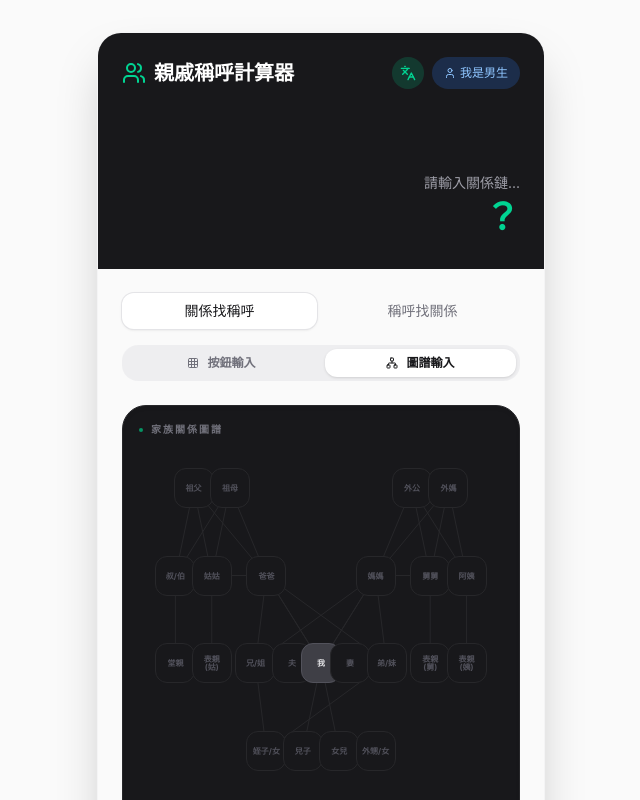
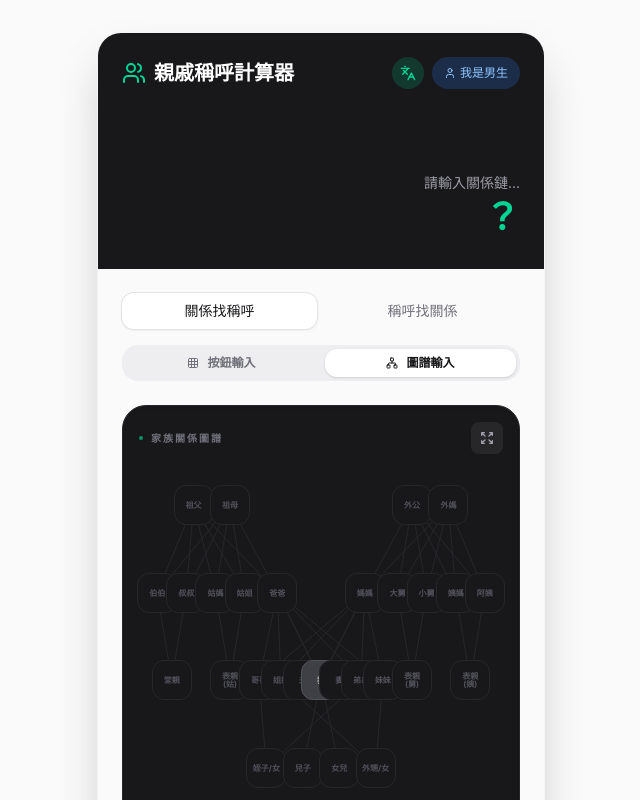
Before and after one commit to GDot-dot/appellation, a React (Vite) app: page / in a window 1280 px wide. Both pictures are taken after a click on the button "圖譜輸入". Shown: the top 800 px of the page, without its empty margins (319-959 px from the left). Built offline with nearby package versions, Linux system fonts and the light colour scheme.

Commit message:
1.優化

```diff
--- a/src/App.tsx
+++ b/src/App.tsx
@@ -147,6 +147,7 @@ export default function App() {
   const [isCalculating, setIsCalculating] = useState(false);
   const [showTree, setShowTree] = useState(false);
   const [inputMethod, setInputMethod] = useState<'buttons' | 'tree'>('buttons');
+  const [isTreeFullscreen, setIsTreeFullscreen] = useState(false);
 
   const getTaigiInfo = (mandarinTerm: string) => {
     return TAIGI_MAP[mandarinTerm] || null;
@@ -168,23 +169,29 @@ export default function App() {
     { id: '外祖母', label: '外媽', x: 85, y: 10, path: ['母', '母'], searchTerm: '外婆' },
 
     // 父輩 (y: 35)
-    { id: '叔伯', label: '叔/伯', x: 10, y: 35, path: ['父', '兄'], altPath: ['父', '弟'], searchTerm: '叔叔' },
-    { id: '姑姑', label: '姑姑', x: 20, y: 35, path: ['父', '姐'], altPath: ['父', '妹'], searchTerm: '姑姑' },
-    { id: '父', label: '爸爸', x: 35, y: 35, path: ['父'], searchTerm: '爸爸' },
-    { id: '母', label: '媽媽', x: 65, y: 35, path: ['母'], searchTerm: '媽媽' },
-    { id: '舅舅', label: '舅舅', x: 80, y: 35, path: ['母', '兄'], altPath: ['母', '弟'], searchTerm: '舅舅' },
-    { id: '姨媽', label: '阿姨', x: 90, y: 35, path: ['母', '姐'], altPath: ['母', '妹'], searchTerm: '阿姨' },
+    { id: '伯父', label: '伯伯', x: 5, y: 35, path: ['父', '兄'], searchTerm: '伯伯' },
+    { id: '叔叔', label: '叔叔', x: 13, y: 35, path: ['父', '弟'], searchTerm: '叔叔' },
+    { id: '姑媽', label: '姑媽', x: 21, y: 35, path: ['父', '姐'], searchTerm: '姑媽' },
+    { id: '姑姐', label: '姑姐', x: 29, y: 35, path: ['父', '妹'], searchTerm: '姑姑' },
+    { id: '父', label: '爸爸', x: 38, y: 35, path: ['父'], searchTerm: '爸爸' },
+    { id: '母', label: '媽媽', x: 62, y: 35, path: ['母'], searchTerm: '媽媽' },
+    { id: '大舅', label: '大舅', x: 71, y: 35, path: ['母', '兄'], searchTerm: '大舅' },
+    { id: '小舅', label: '小舅', x: 79, y: 35, path: ['母', '弟'], searchTerm: '小舅' },
+    { id: '姨媽', label: '姨媽', x: 87, y: 35, path: ['母', '姐'], searchTerm: '姨媽' },
+    { id: '阿姨', label: '阿姨', x: 95, y: 35, path: ['母', '妹'], searchTerm: '阿姨' },
 
     // 自己輩 (y: 60)
-    { id: '堂親', label: '堂親', x: 10, y: 60, path: ['父', '兄', '子'], altPath: ['父', '弟', '子'], extraPaths: [['父', '兄', '女'], ['父', '弟', '女']], searchTerm: '堂哥' },
-    { id: '表親1', label: '表親(姑)', x: 20, y: 60, path: ['父', '姐', '子'], altPath: ['父', '妹', '子'], extraPaths: [['父', '姐', '女'], ['父', '妹', '女']], searchTerm: '表哥' },
-    { id: '兄姐', label: '兄/姐', x: 32, y: 60, path: ['兄'], altPath: ['姐'], searchTerm: '哥哥' },
-    { id: '夫', label: '夫', x: 42, y: 60, path: ['夫'], searchTerm: '老公' },
+    { id: '堂親', label: '堂親', x: 9, y: 60, path: ['父', '兄', '子'], altPath: ['父', '弟', '子'], extraPaths: [['父', '兄', '女'], ['父', '弟', '女']], searchTerm: '堂哥' },
+    { id: '表親1', label: '表親(姑)', x: 25, y: 60, path: ['父', '姐', '子'], altPath: ['父', '妹', '子'], extraPaths: [['父', '姐', '女'], ['父', '妹', '女']], searchTerm: '表哥' },
+    { id: '哥哥', label: '哥哥', x: 33, y: 60, path: ['兄'], searchTerm: '哥哥' },
+    { id: '姐姐', label: '姐姐', x: 39, y: 60, path: ['姐'], searchTerm: '姐姐' },
+    { id: '夫', label: '夫', x: 45, y: 60, path: ['夫'], searchTerm: '老公' },
     { id: '我', label: '我', x: 50, y: 60, path: [], searchTerm: '' },
-    { id: '妻', label: '妻', x: 58, y: 60, path: ['妻'], searchTerm: '老婆' },
-    { id: '弟妹', label: '弟/妹', x: 68, y: 60, path: ['弟'], altPath: ['妹'], searchTerm: '弟弟' },
-    { id: '表親2', label: '表親(舅)', x: 80, y: 60, path: ['母', '兄', '子'], altPath: ['母', '弟', '子'], extraPaths: [['母', '兄', '女'], ['母', '弟', '女']], searchTerm: '表哥' },
-    { id: '表親3', label: '表親(姨)', x: 90, y: 60, path: ['母', '姐', '子'], altPath: ['母', '妹', '子'], extraPaths: [['母', '姐', '女'], ['母', '妹', '女']], searchTerm: '表哥' },
+    { id: '妻', label: '妻', x: 55, y: 60, path: ['妻'], searchTerm: '老婆' },
+    { id: '弟弟', label: '弟弟', x: 61, y: 60, path: ['弟'], searchTerm: '弟弟' },
+    { id: '妹妹', label: '妹妹', x: 67, y: 60, path: ['妹'], searchTerm: '妹妹' },
+    { id: '表親2', label: '表親(舅)', x: 75, y: 60, path: ['母', '兄', '子'], altPath: ['母', '弟', '子'], extraPaths: [['母', '兄', '女'], ['母', '弟', '女']], searchTerm: '表哥' },
+    { id: '表親3', label: '表親(姨)', x: 91, y: 60, path: ['母', '姐', '子'], altPath: ['母', '妹', '子'], extraPaths: [['母', '姐', '女'], ['母', '妹', '女']], searchTerm: '表哥' },
 
     // 子輩 (y: 85)
     { id: '姪子', label: '姪子/女', x: 35, y: 85, path: ['兄', '子'], altPath: ['弟', '子'], extraPaths: [['兄', '女'], ['弟', '女']], searchTerm: '姪子' },
@@ -196,25 +203,34 @@ export default function App() {
   // 定義節點間的連線
   const CONNECTIONS = [
     { from: '祖父', to: '父' }, { from: '祖母', to: '父' },
-    { from: '祖父', to: '叔伯' }, { from: '祖母', to: '叔伯' },
-    { from: '祖父', to: '姑姑' }, { from: '祖母', to: '姑姑' },
+    { from: '祖父', to: '伯父' }, { from: '祖母', to: '伯父' },
+    { from: '祖父', to: '叔叔' }, { from: '祖母', to: '叔叔' },
+    { from: '祖父', to: '姑媽' }, { from: '祖母', to: '姑媽' },
+    { from: '祖父', to: '姑姐' }, { from: '祖母', to: '姑姐' },
     { from: '外祖父', to: '母' }, { from: '外祖母', to: '母' },
-    { from: '外祖父', to: '舅舅' }, { from: '外祖母', to: '舅舅' },
+    { from: '外祖父', to: '大舅' }, { from: '外祖母', to: '大舅' },
+    { from: '外祖父', to: '小舅' }, { from: '外祖母', to: '小舅' },
     { from: '外祖父', to: '姨媽' }, { from: '外祖母', to: '姨媽' },
+    { from: '外祖父', to: '阿姨' }, { from: '外祖母', to: '阿姨' },
     { from: '父', to: '我' }, { from: '母', to: '我' },
     { from: '我', to: '父' }, { from: '我', to: '母' },
-    { from: '我', to: '兄姐' }, { from: '我', to: '弟妹' },
+    { from: '我', to: '哥哥' }, { from: '我', to: '姐姐' },
+    { from: '我', to: '弟弟' }, { from: '我', to: '妹妹' },
     { from: '我', to: '夫' }, { from: '我', to: '妻' },
-    { from: '父', to: '叔伯' }, { from: '父', to: '姑姑' },
-    { from: '母', to: '舅舅' }, { from: '母', to: '姨媽' },
-    { from: '父', to: '兄姐' }, { from: '母', to: '兄姐' },
-    { from: '父', to: '弟妹' }, { from: '母', to: '弟妹' },
-    { from: '叔伯', to: '堂親' },
-    { from: '姑姑', to: '表親1' },
-    { from: '舅舅', to: '表親2' },
-    { from: '姨媽', to: '表親3' },
-    { from: '兄姐', to: '姪子' },
-    { from: '弟妹', to: '姪子' },
+    { from: '父', to: '伯父' }, { from: '父', to: '叔叔' },
+    { from: '父', to: '姑媽' }, { from: '父', to: '姑姐' },
+    { from: '母', to: '大舅' }, { from: '母', to: '小舅' },
+    { from: '母', to: '姨媽' }, { from: '母', to: '阿姨' },
+    { from: '父', to: '哥哥' }, { from: '母', to: '哥哥' },
+    { from: '父', to: '姐姐' }, { from: '母', to: '姐姐' },
+    { from: '父', to: '弟弟' }, { from: '母', to: '弟弟' },
+    { from: '父', to: '妹妹' }, { from: '母', to: '妹妹' },
+    { from: '伯父', to: '堂親' }, { from: '叔叔', to: '堂親' },
+    { from: '姑媽', to: '表親1' }, { from: '姑姐', to: '表親1' },
+    { from: '大舅', to: '表親2' }, { from: '小舅', to: '表親2' },
+    { from: '姨媽', to: '表親3' }, { from: '阿姨', to: '表親3' },
+    { from: '哥哥', to: '姪子' }, { from: '弟弟', to: '姪子' },
+    { from: '姐姐', to: '外甥' }, { from: '妹妹', to: '外甥' },
     { from: '我', to: '子' },
     { from: '我', to: '女' },
   ];
@@ -308,14 +324,50 @@ export default function App() {
       <motion.div
         initial={{ opacity: 0, scale: 0.95 }}
         animate={{ opacity: 1, scale: 1 }}
-        className="mt-6 p-4 bg-zinc-900 rounded-3xl border border-zinc-800 shadow-inner overflow-hidden relative min-h-[400px]"
+        className={`
+          ${isTreeFullscreen
+            ? 'fixed inset-0 z-50 bg-zinc-950 p-6 flex flex-col'
+            : 'mt-6 p-4 bg-zinc-900 rounded-3xl border border-zinc-800 shadow-inner relative min-h-[400px]'
+          }
+          overflow-hidden transition-all duration-500
+        `}
       >
-        <div className="text-[10px] font-bold text-zinc-500 uppercase tracking-[0.2em] mb-4 flex items-center gap-2">
-          <div className="w-1 h-1 rounded-full bg-emerald-500 animate-pulse" />
-          家族關係圖譜
+        <div className="text-[10px] font-bold text-zinc-500 uppercase tracking-[0.2em] mb-4 flex items-center justify-between">
+          <div className="flex items-center gap-2">
+            <div className="w-1 h-1 rounded-full bg-emerald-500 animate-pulse" />
+            家族關係圖譜
+          </div>
+          <div className="flex gap-2">
+            {isTreeFullscreen && (
+              <div className="flex items-center gap-4 mr-4">
+                <div className="flex items-center gap-1">
+                  <div className="w-2 h-2 rounded-full bg-emerald-500" />
+                  <span className="text-[10px] text-zinc-400">目標</span>
+                </div>
+                <div className="flex items-center gap-1">
+                  <div className="w-2 h-2 rounded-full bg-zinc-700" />
+                  <span className="text-[10px] text-zinc-400">路徑</span>
+                </div>
+              </div>
+            )}
+            <button
+              onClick={() => setIsTreeFullscreen(!isTreeFullscreen)}
+              className={`p-2 rounded-lg transition-colors ${isTreeFullscreen ? 'bg-red-500/20 text-red-400 hover:bg-red-500/30' : 'bg-zinc-800 hover:bg-zinc-700 text-zinc-400'}`}
+              title={isTreeFullscreen ? "關閉全螢幕" : "全螢幕"}
+            >
+              {isTreeFullscreen ? (
+                <div className="flex items-center gap-2 px-1">
+                  <span className="text-xs font-bold">關閉圖譜</span>
+                  <svg className="w-4 h-4" fill="none" stroke="currentColor" viewBox="0 0 24 24"><path strokeLinecap="round" strokeLinejoin="round" strokeWidth={2} d="M6 18L18 6M6 6l12 12" /></svg>
+                </div>
+              ) : (
+                <svg className="w-4 h-4" fill="none" stroke="currentColor" viewBox="0 0 24 24"><path strokeLinecap="round" strokeLinejoin="round" strokeWidth={2} d="M4 8V4m0 0h4M4 4l5 5m11-1V4m0 0h-4m4 0l-5 5M4 16v4m0 0h4m-4 0l5-5m11 5l-5-5m5 5v-4m0 4h-4" /></svg>
+              )}
+            </button>
+          </div>
         </div>
 
-        <div className="relative w-full h-[350px]">
+        <div className={`relative w-full flex-1 ${isTreeFullscreen ? 'h-full' : 'h-[350px]'}`}>
           <svg className="absolute inset-0 w-full h-full pointer-events-none">
             {CONNECTIONS.map((conn, idx) => {
               const from = TREE_NODES.find(n => n.id === conn.from)!;
@@ -349,6 +401,7 @@ export default function App() {
                 active={isNodeActive(node)}
                 target={isTargetNode(node)}
                 onClick={() => handleNodeClick(node)}
+                isLarge={isTreeFullscreen}
               />
             </div>
           ))}
@@ -373,7 +426,7 @@ export default function App() {
     );
   };
 
-  const TreeNode = ({ node, active, target, onClick }: { node: any; active: boolean; target: boolean; onClick: () => void }) => (
+  const TreeNode = ({ node, active, target, onClick, isLarge }: { node: any; active: boolean; target: boolean; onClick: () => void; isLarge?: boolean }) => (
     <motion.div
       onClick={onClick}
       whileHover={{ scale: 1.05 }}
@@ -384,11 +437,12 @@ export default function App() {
         borderColor: target ? '#34d399' : active ? '#52525b' : '#27272a'
       }}
       className={`
-        w-10 h-10 rounded-xl border flex flex-col items-center justify-center transition-colors duration-300 cursor-pointer
+        ${isLarge ? 'w-14 h-14 rounded-2xl' : 'w-10 h-10 rounded-xl'}
+        border flex flex-col items-center justify-center transition-all duration-300 cursor-pointer
         ${target ? 'text-white shadow-lg shadow-emerald-500/20' : active ? 'text-zinc-200' : 'text-zinc-600'}
       `}
     >
-      <span className="text-[8px] font-bold leading-none text-center px-1">{node.label}</span>
+      <span className={`${isLarge ? 'text-[10px]' : 'text-[8px]'} font-bold leading-none text-center px-1`}>{node.label}</span>
       {target && active && (
         <motion.div
           initial={{ opacity: 0 }}
```
